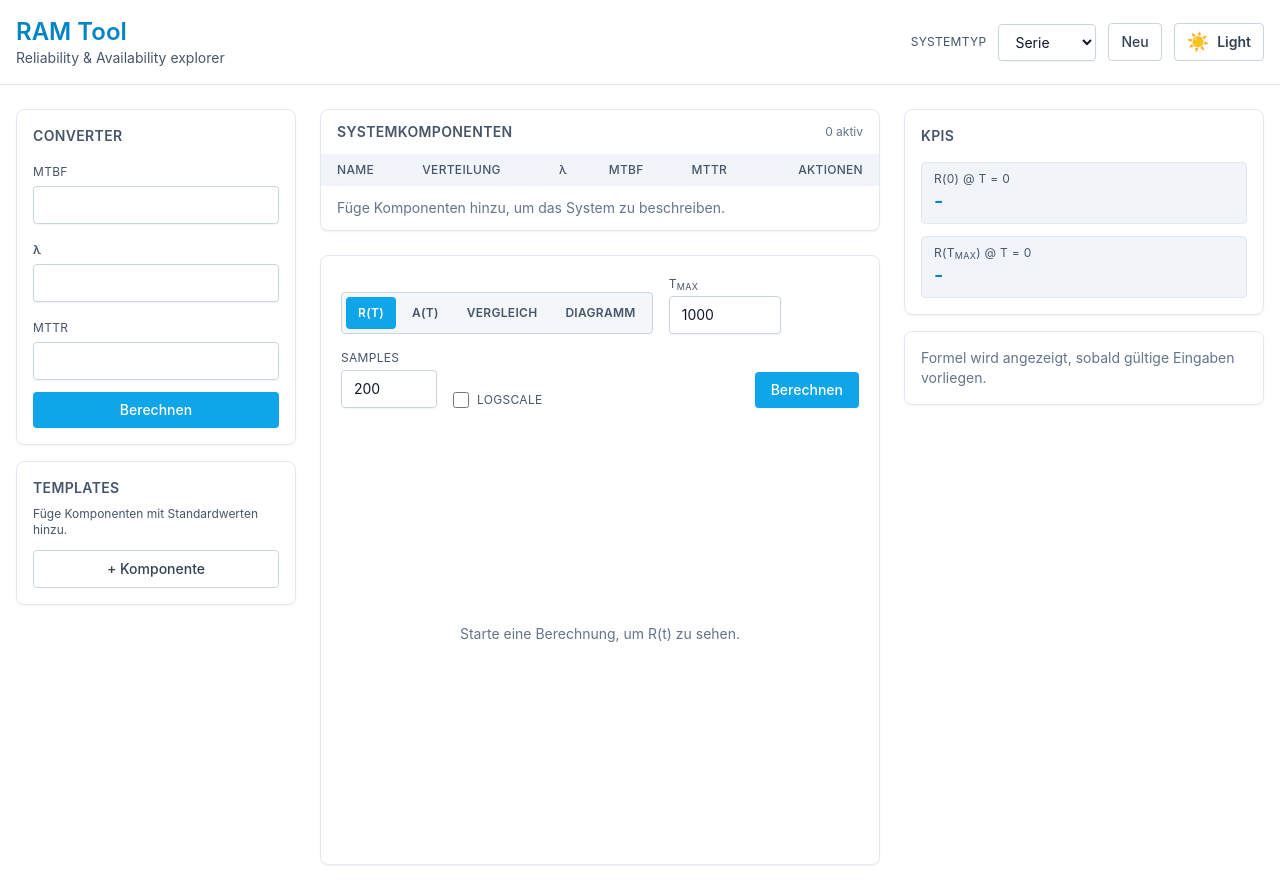
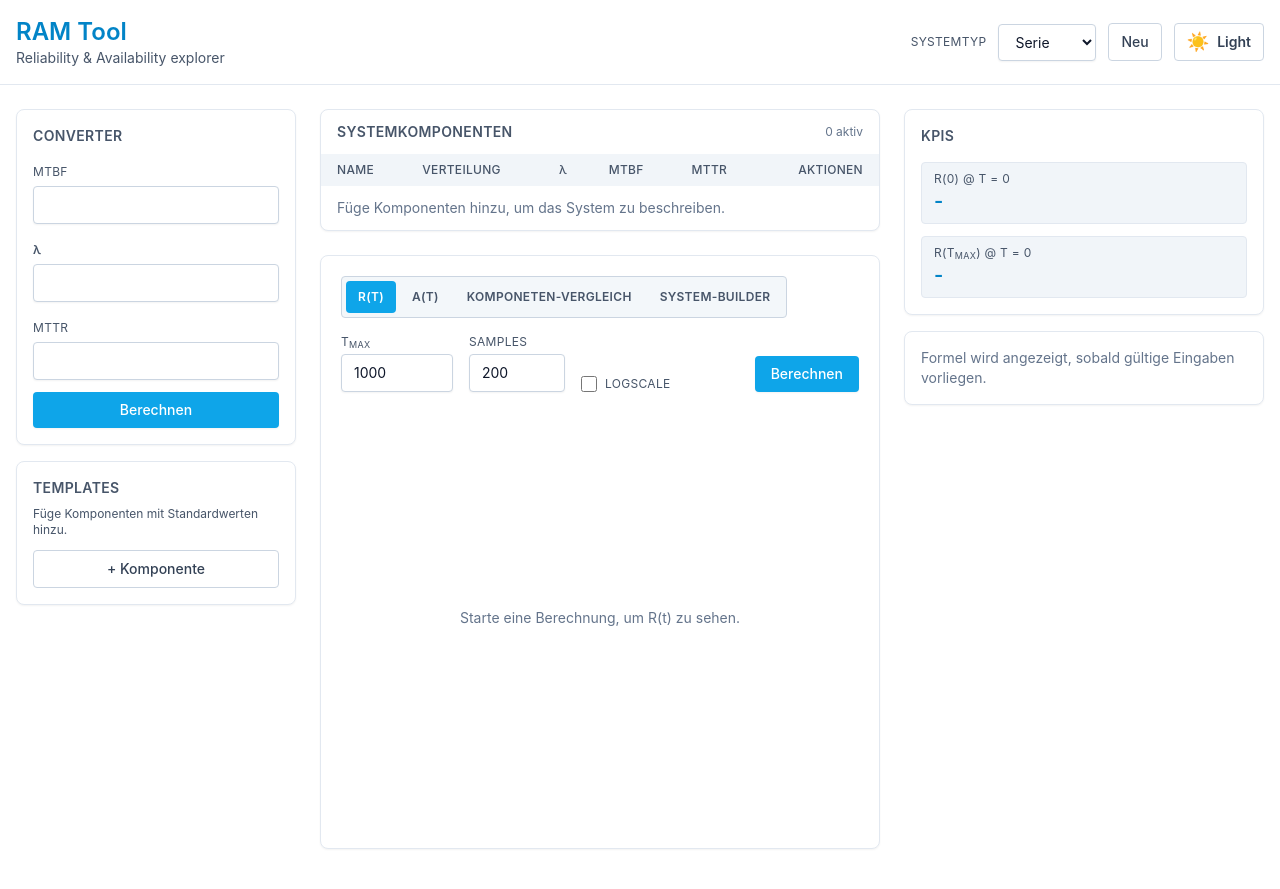
Before and after one commit to finnrmn/ram-tool, a React (Vite) app in the folder frontend/: page / in a window 1280 px wide. Built offline with nearby package versions, Linux system fonts and the light colour scheme.

Commit message:
updated README

```diff
--- a/frontend/src/pages/Home.tsx
+++ b/frontend/src/pages/Home.tsx
@@ -20,8 +20,8 @@ import { validateScenario } from "../utils/validateScenario";
 const plotTabs = [
   { id: "reliability", label: "R(t)" },
   { id: "availability", label: "A(t)" },
-  { id: "compare", label: "Vergleich" },
-  { id: "diagram", label: "Diagramm" },
+  { id: "compare", label: "Komponeten-Vergleich" },
+  { id: "diagram", label: "System-Builder" },
 ] as const;
 
 type PlotTabId = (typeof plotTabs)[number]["id"];
```
Also changed, not shown: 1 other file (tests, documents, lock files or other folders).
